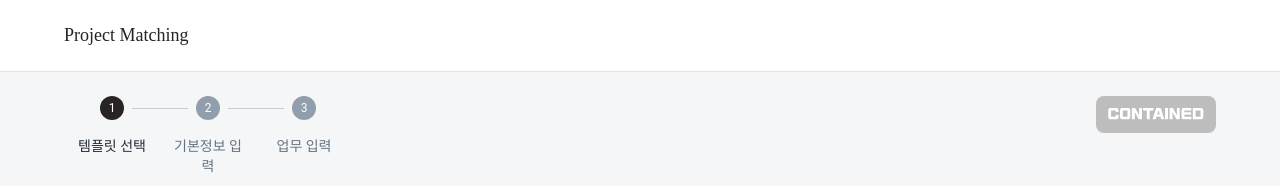
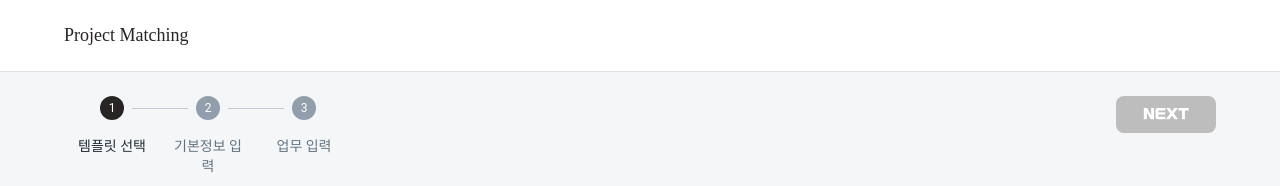
Before and after one commit to marie-lee/Matching-front, a React (Vite) app: page /wbs/create-wbs in a window 1280 px wide. Shown: the top 186 px of the page. Built offline with nearby package versions, Linux system fonts and the light colour scheme; some icons are missing; a web font is replaced by a local one.

Commit message:
버튼 크기 및 쉐도우 박스 일부 수정

```diff
--- a/src/pages/wbs/create-wbs-template.jsx
+++ b/src/pages/wbs/create-wbs-template.jsx
@@ -41,7 +41,7 @@ const CreateWbsTemplatePage = () => {
           borderRadius: '1px',
           cursor: 'pointer',
           boxShadow:
-            selectedBox === item.id ? '0 0 10px rgba(0, 0, 0, 0.2)' : 'none',
+            selectedBox === item.id ? '0 0 20px rgba(0, 0, 0, 0.3)' : 'none',
         }}
         onClick={() => handleBoxClick(item.id)}
       >
@@ -88,8 +88,8 @@ const CreateWbsTemplatePage = () => {
             </Step>
           ))}
         </Stepper>
-        <Button color="greyButton" variant="contained">
-          Contained
+        <Button color="greyButton" sx={{ width: '100px' }} variant="contained">
+          NEXT
         </Button>
       </Stack>
       <Stack ml={5} direction="row">
```
